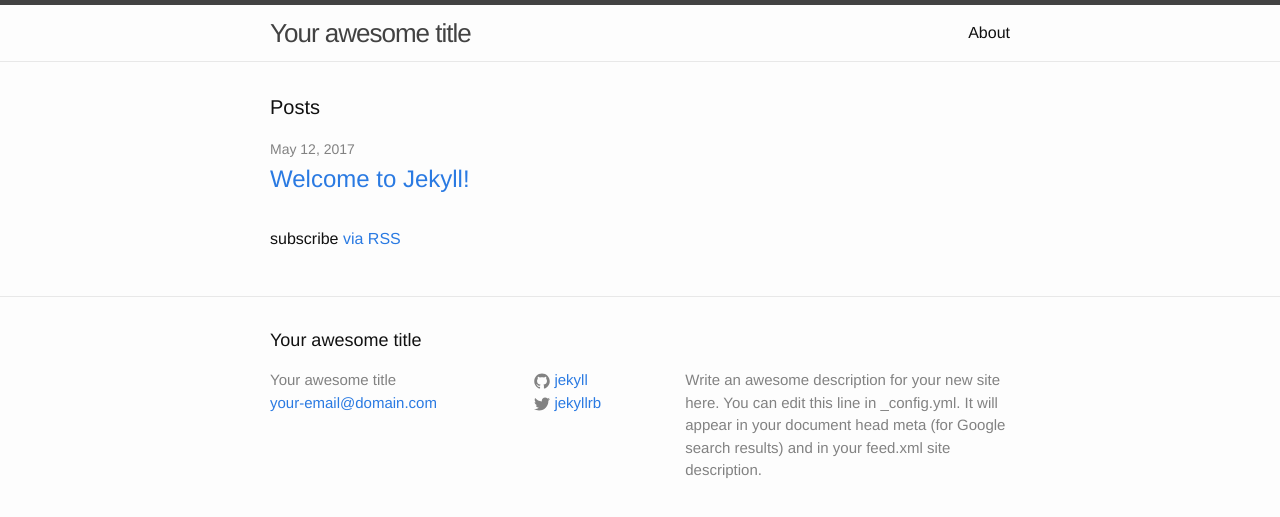
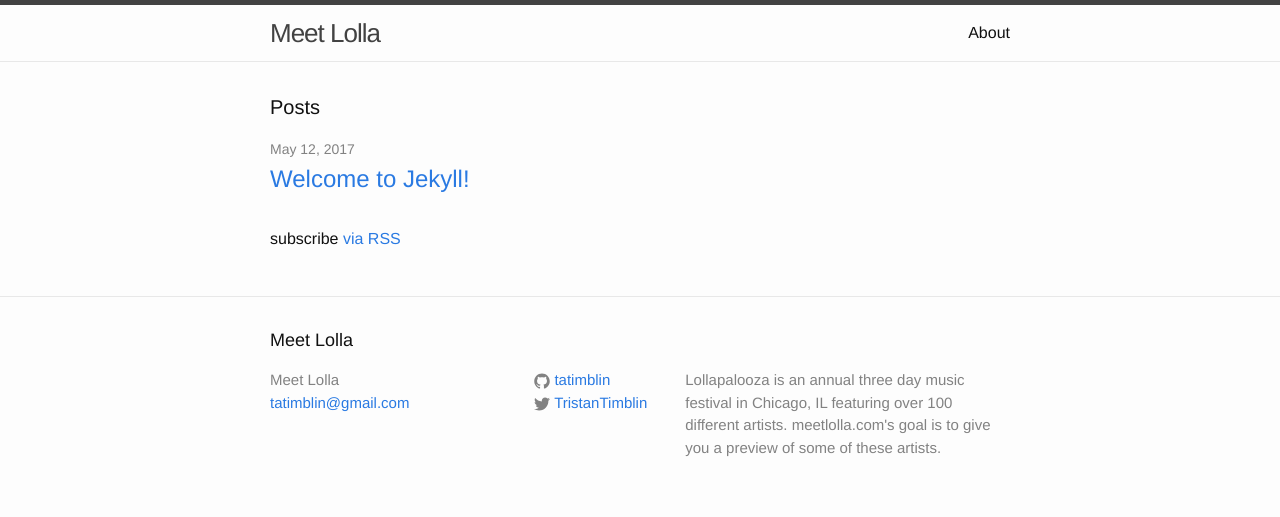
Before and after one commit to tatimblin/meetLolla, a Jekyll site: the page built from index.html, in a window 1280 px wide. Shown: the top 517 px of the page. Built offline with Jekyll 4.4.1, drawn with Linux system fonts in a browser that asks for light colours.

Commit message:
Meta text.

```diff
--- a/_config.yml
+++ b/_config.yml
@@ -6,16 +6,16 @@
 # 'jekyll serve'. If you change this file, please restart the server process.
 
 # Site settings
-title: Your awesome title
-email: your-email@domain.com
+title: Meet Lolla
+email: tatimblin@gmail.com
 description: > # this means to ignore newlines until "baseurl:"
-  Write an awesome description for your new site here. You can edit this
-  line in _config.yml. It will appear in your document head meta (for
-  Google search results) and in your feed.xml site description.
+  Lollapalooza is an annual three day music festival in Chicago, IL
+  featuring over 100 different artists. meetlolla.com's goal is to
+  give you a preview of some of these artists.
 baseurl: "" # the subpath of your site, e.g. /blog
 url: "http://yourdomain.com" # the base hostname & protocol for your site
-twitter_username: jekyllrb
-github_username:  jekyll
+twitter_username: TristanTimblin
+github_username:  tatimblin
 
 # Build settings
 markdown: kramdown
```
